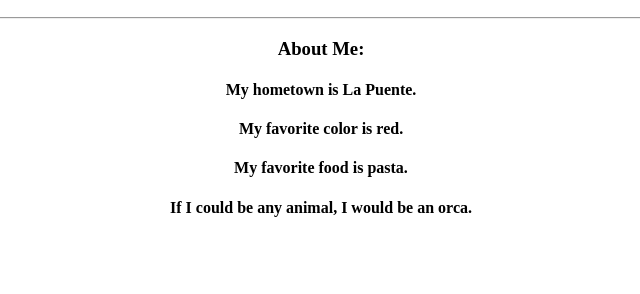
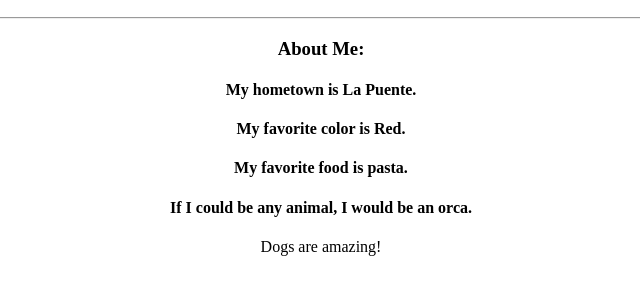
Before and after one commit to Gerardo2123/my-first-repo, a plain HTML site: page index.html in a window 1280 px wide. Shown: the part 110-404 px from the top of the page, without its empty margins (319-959 px from the left). Drawn offline with Linux system fonts and the light colour scheme.

Commit message:
Adding new placeholder text

```diff
--- a/index.html
+++ b/index.html
@@ -12,9 +12,10 @@
       <hr />
       <h3>About Me:</h3>
       <h4>My hometown is La Puente.</h4>
-      <h4>My favorite color is red.</h4>
+      <h4>My favorite color is Red.</h4>
       <h4>My favorite food is pasta.</h4>
       <h4>If I could be any animal, I would be an orca.</h4>
+      <p>Dogs are amazing!</p>
     </div>
   </body>
 </html>
```
